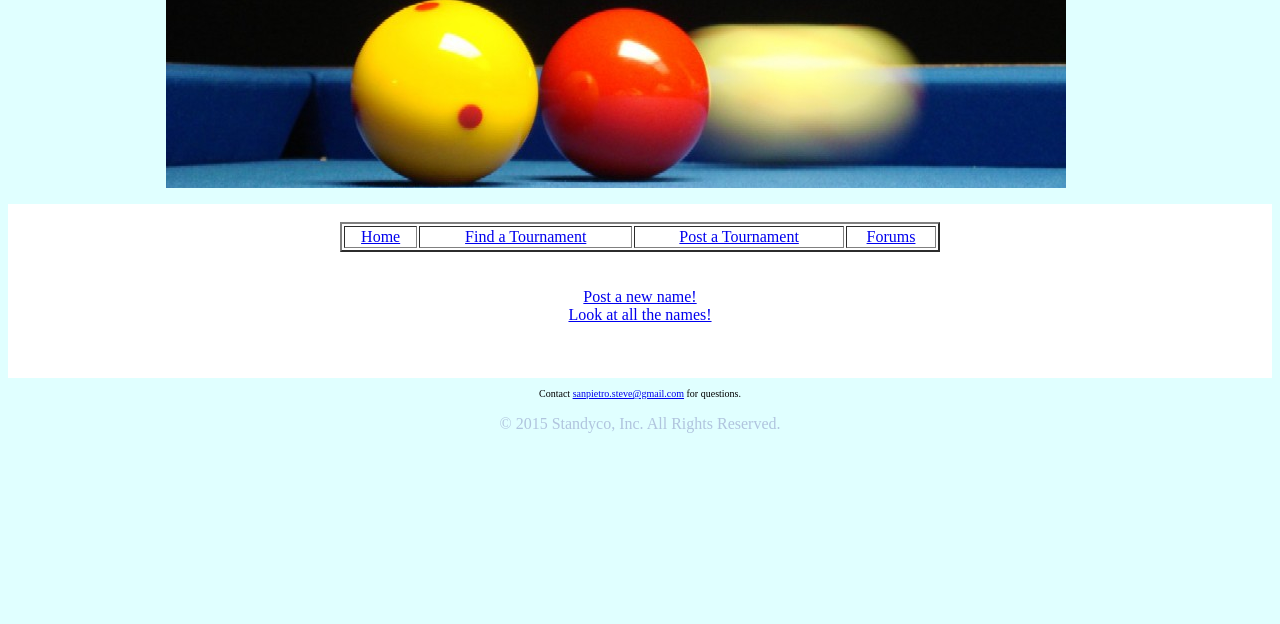
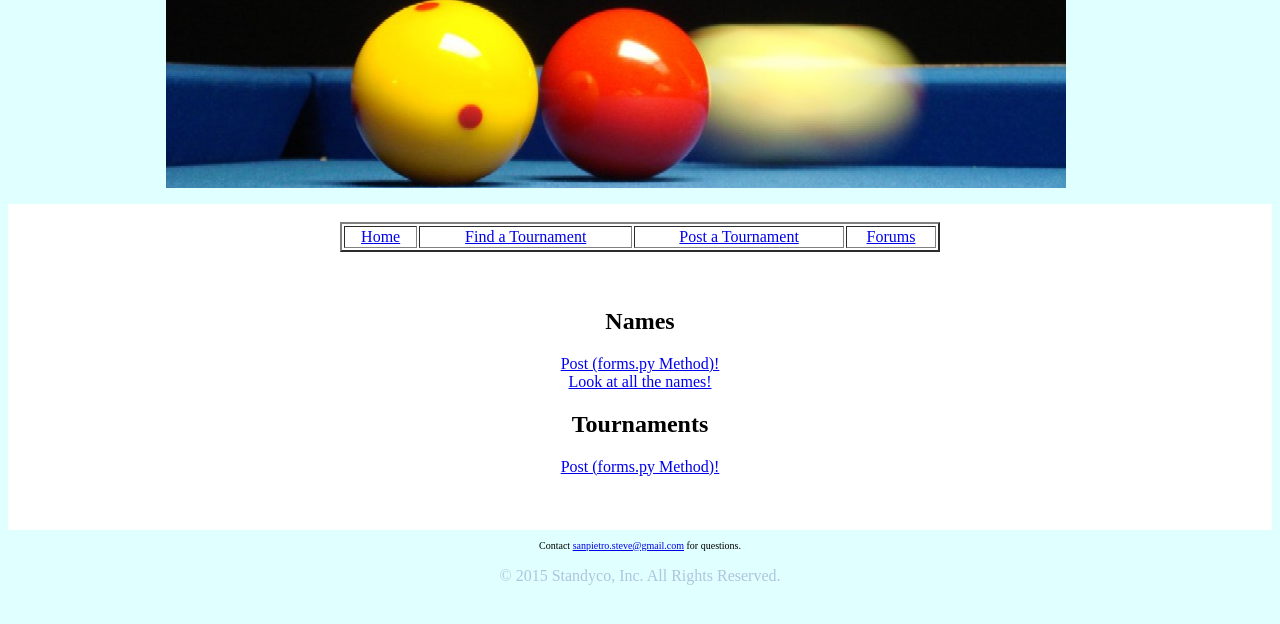
Before and after one commit to sanp/standyco-poolapp, a Django app: page /tournaments/post/ in a window 1280 px wide. Shown: the part 62-686 px from the top of the page. Run offline with Django 3.2, Linux system fonts and the light colour scheme.

Commit message:
Made post page for names using forms.py

```diff
--- a/poolapp/apps/post/templates/post/index.html
+++ b/poolapp/apps/post/templates/post/index.html
@@ -4,8 +4,11 @@
 
 {% block content %}
 
-    <center><a href="name/upload.html">Post a new name!</a><br /></center>
-
+    <center><h2>Names</h2></center>
+    <center><a href="name/name_form_upload.html">Post (forms.py Method)!</a><br /></center>
     <center><a href="names">Look at all the names!</a><br /></center>
 
+    <center><h2>Tournaments</h2></center>
+    <center><a href="name/name_form_upload.html">Post (forms.py Method)!</a><br /></center>
+
 {% endblock %}
--- a/poolapp/apps/post/urls.py
+++ b/poolapp/apps/post/urls.py
@@ -7,9 +7,16 @@ urlpatterns = patterns('',
   url(r'^names$', views.detail, name='detail'),
 
   # Posting content
-#   url(r'^name/(?P<name_id>\d+)/name_detail.html$', views.name_detail,
-#     name='name_detail'),
-  # Link the view views.post_upload to URL post/upload.html
+  # Name
+  # Manually - not using the forms.py approach
   url(r'^name/upload.html$', views.name_upload, name='name_upload'),
+  # Using the forms.py approach
+  url(r'^name/name_form_upload.html$',
+        views.name_form_upload, name='name_form_upload'),
+
+  # Tourney
+  # Using the forms.py approach
+  url(r'^name/name_form_upload.html$',
+        views.name_form_upload, name='name_form_upload'),
 
 )
--- a/poolapp/apps/post/views.py
+++ b/poolapp/apps/post/views.py
@@ -1,31 +1,10 @@
 from django.shortcuts import render_to_response
 from django.template import RequestContext
-#
-# def index(request):
-#     return render_to_response('post/index.html', context_instance=RequestContext(request))
-
 from django.shortcuts import render
 from django.http import HttpResponseRedirect
 
 from poolapp.apps.post.models import Name
-
-# def index(request):
-#     # if this is a POST request we need to process the form data
-#     if request.method == 'POST':
-#         # create a form instance and populate it with data from the request:
-#         form = NameForm(request.POST)
-#         # check whether it's valid:
-#         if form.is_valid():
-#             # process the data in form.cleaned_data as required
-#             # ...
-#             # redirect to a new URL:
-#             return HttpResponseRedirect('/thanks/')
-#
-#     # if a GET (or any other method) we'll create a blank form
-#     else:
-#         form = NameForm()
-#
-#     return render(request, 'post/index.html', {'form': form})
+from poolapp.apps.post.forms import NameForm
 
 def index(request):
   return render(request, 'post/index.html', {})
@@ -35,12 +14,9 @@ def detail(request):
   context = {'name_list': name_list}
   return render(request, 'post/detail.html', context)
 
-
-###
-
 # http://www.pythoncentral.io/writing-views-to-upload-posts-for-your-first-python-django-application/
-from django.core.urlresolvers import reverse
-from django.http import HttpResponseRedirect
+# from django.core.urlresolvers import reverse
+# from django.http import HttpResponseRedirect
 
 # Add the following function to the end of myblog/views.py
 def name_upload(request):
@@ -52,3 +28,24 @@ def name_upload(request):
     # No need to call post.save() at this point -- it's already saved.
 #     return HttpResponseRedirect(reverse('post/detail'))
     return render(request, 'post/success.html', {})
+
+### Using Forms
+
+def name_form_upload(request):
+  if request.method == 'GET':
+    form = NameForm()
+  else:
+    # A POST request: Handle Form Upload
+    form = NameForm(request.POST) # Bind data from request.POST into a PostForm
+
+    # If data is valid, proceeds to create a new post and redirect the user
+    if form.is_valid():
+      your_name = form.cleaned_data['your_name']
+      your_address = form.cleaned_data['your_address']
+      name = Name.objects.create(your_name=your_name,
+                     your_address=your_address)
+      return render(request, 'post/success.html', {})
+
+  return render(request, 'post/name_form_upload.html', {
+    'form': form,
+  })
```
Also changed, not shown: poolapp/apps/post/forms.py (+9 -4 lines), poolapp/apps/post/templates/post/name_form_upload.html (added, +13 -0 lines), db.sqlite3, 3 other files.
